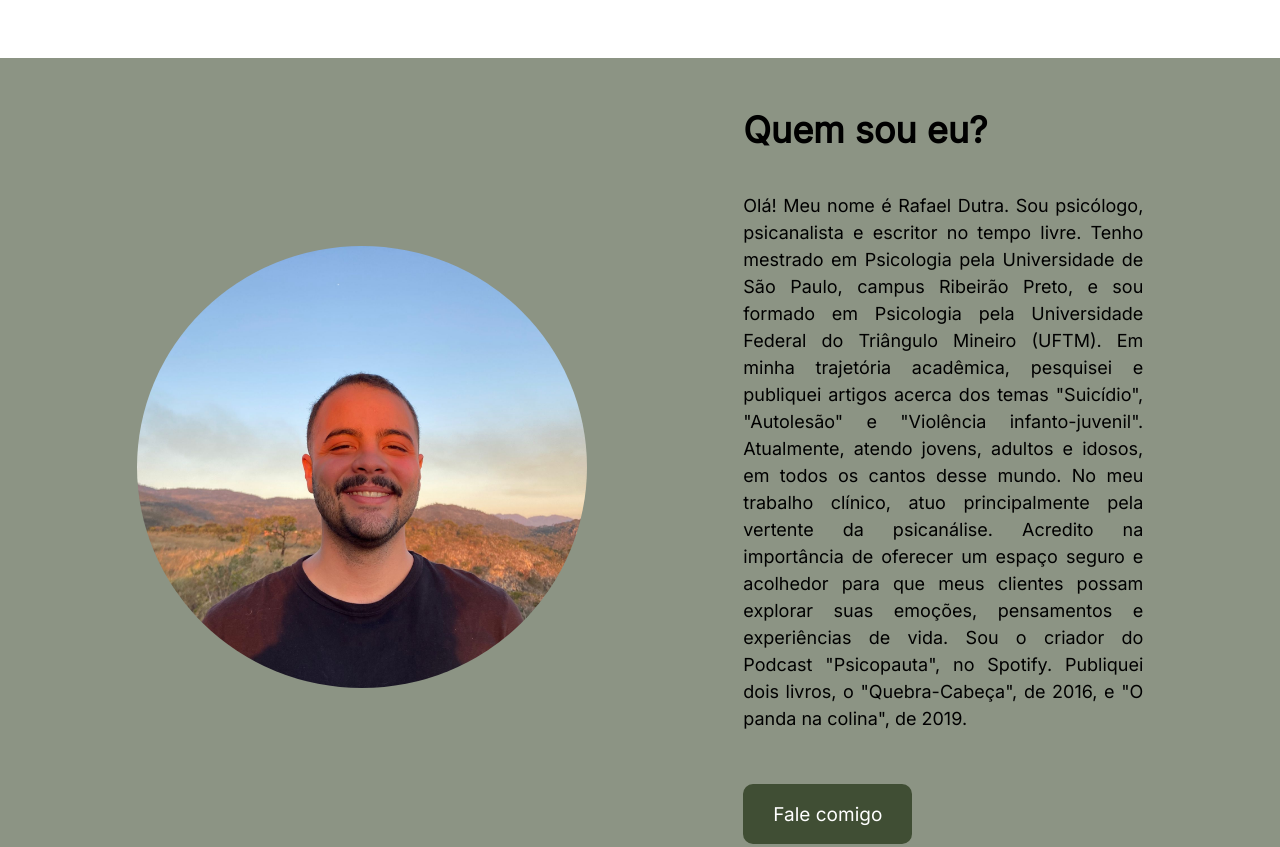
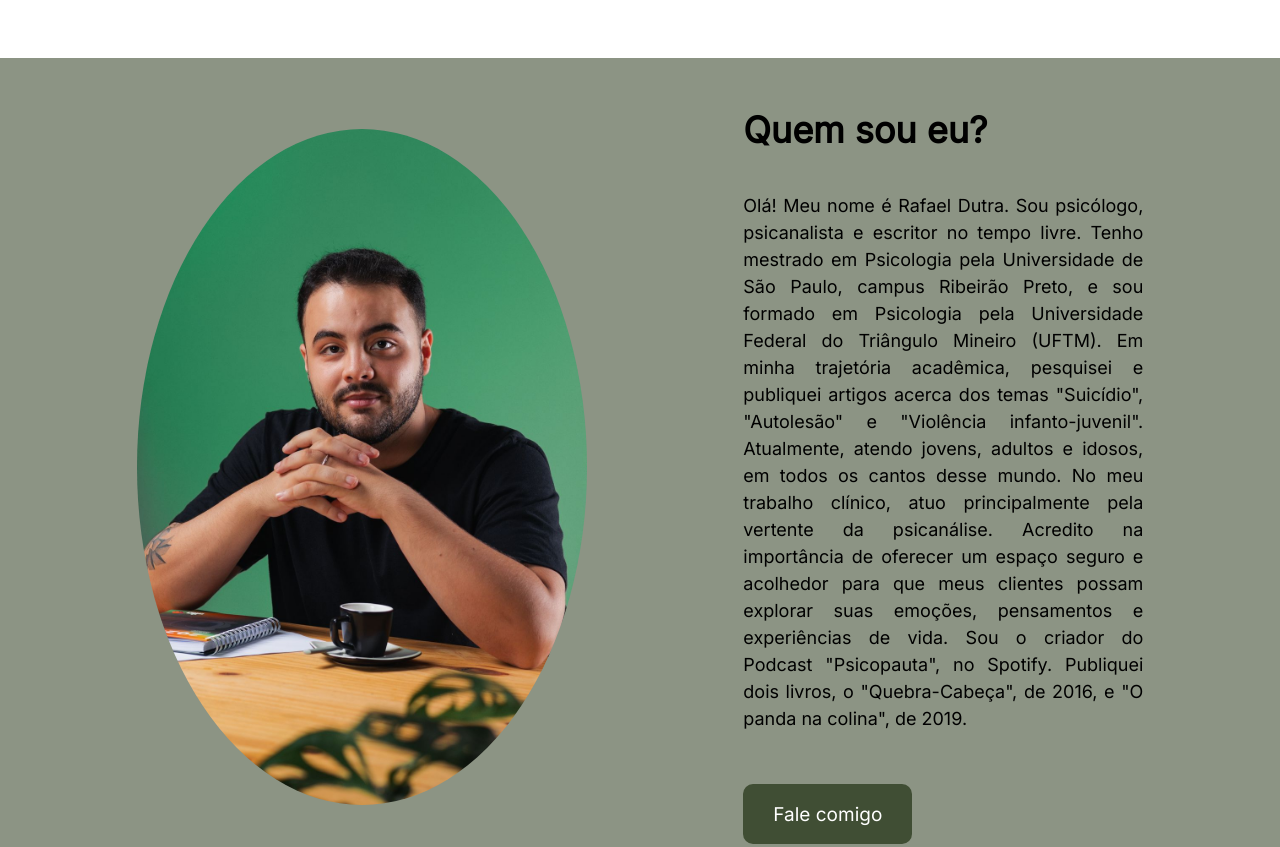
Before and after one commit to psirafaeldutra/psicologo, a plain HTML site: page index.html in a window 1280 px wide. Shown: the part 2181-3028 px from the top of the page. Drawn offline with Linux system fonts and the light colour scheme.

Commit message:
Update index.html

```diff
--- a/index.html
+++ b/index.html
@@ -64,7 +64,7 @@
         </section>
         <section class="página-4">
             <div class="página-4-a">
-                <img src="imagens/foto.jpg" alt="">
+                <img src="dcdf10a8-ce15-4874-b49c-0dab4a35ba6b.jpg" alt="">
                 <article>
                     <h2>Quem sou eu?</h2>
                     <p>
@@ -72,7 +72,7 @@
                     </p>
                     <a href="https://wa.me/5516992987951" target="_blank">Fale comigo</a>
                 </article>
-                <img class="img-cell-2" src="imagens/foto.jpg" alt="">
+                <img class="img-cell-2" src="dcdf10a8-ce15-4874-b49c-0dab4a35ba6b.jpg" alt="">
             </div>
         </section>
         <section class="página-5">
```
